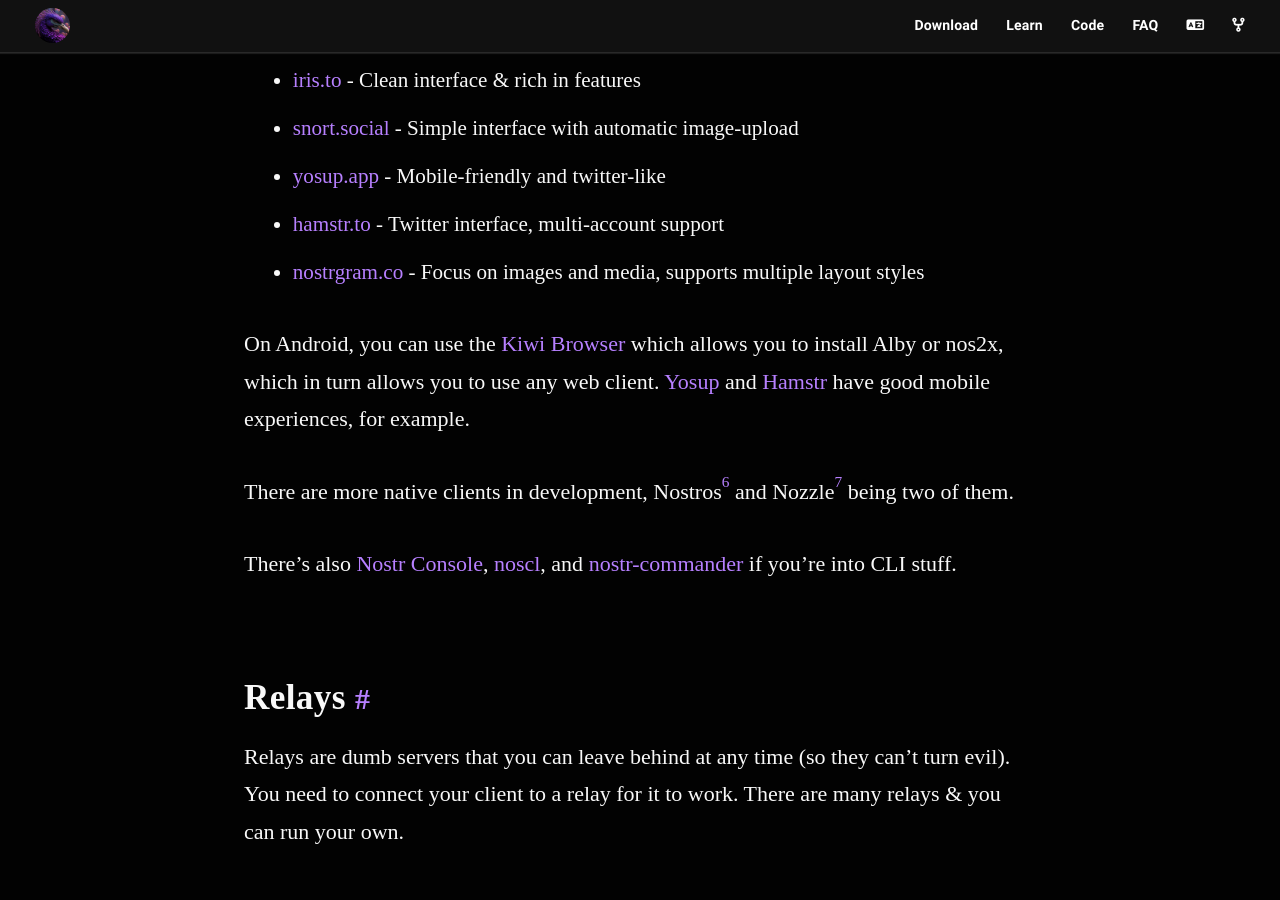
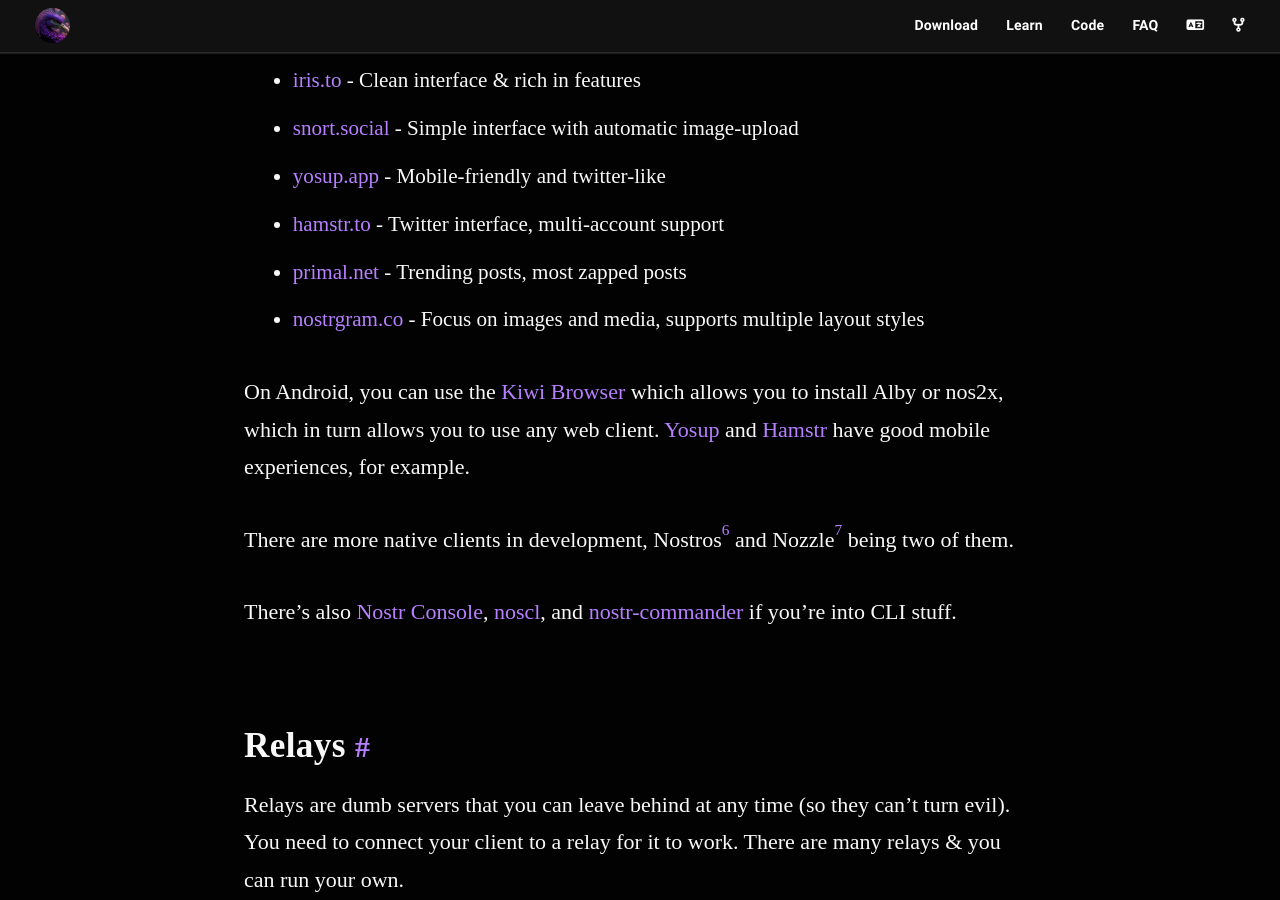
Before and after one commit to nostr-resources/nostr-resources.github.io, a Jekyll site: the page built from index.md, in a window 1280 px wide and 900 px high, scrolled down 4776 px. Built offline with Jekyll 4.4.1, drawn with Linux system fonts in a browser that asks for light colours; some web fonts are replaced.

Commit message:
Add Primal.net

```diff
--- a/index.md
+++ b/index.md
@@ -133,6 +133,7 @@ Web clients:
 - [snort.social](https://snort.social/) - Simple interface with automatic image-upload
 - [yosup.app](https://yosup.app/) - Mobile-friendly and twitter-like
 - [hamstr.to](https://hamstr.to/) - Twitter interface, multi-account support
+- [primal.net](https://primal.net/) - Trending posts, most zapped posts
 - [nostrgram.co](https://nostrgram.co/) - Focus on images and media, supports multiple layout styles
 
 
```
